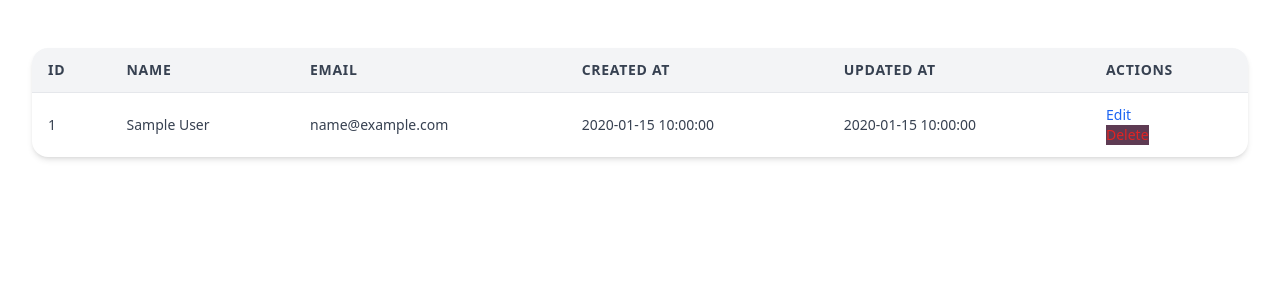
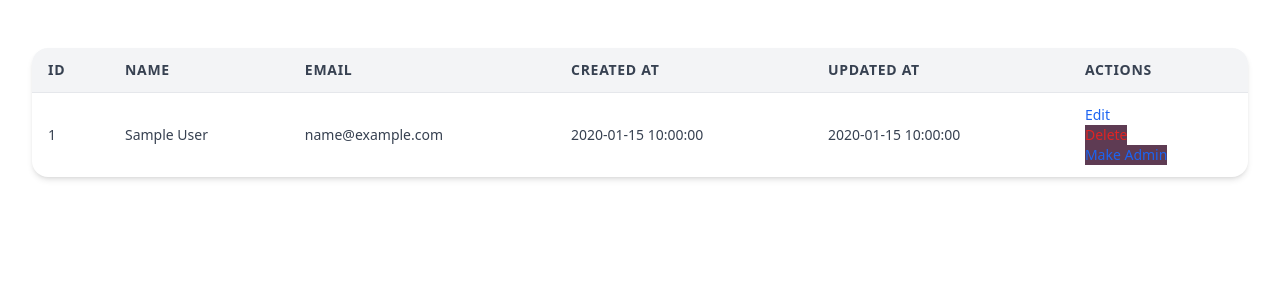
Before and after one commit to lsblackburn/Annual-Leave-Booker, a Flask app: template templates/pages/controlpanel.html in a window 1280 px wide. Shown: the part 64-364 px from the top of the page. Run offline with Flask 3, Linux system fonts and the light colour scheme; the template is opened without the code that fills it: values that come from a table or form of the project are taken from there, others are empty; tables that the repository leaves empty hold one stand-in row (values such as "Sample post"); style sheets or scripts are compiled from the project's sources; some libraries are stand-ins or nearby versions.

Commit message:
Added make admin button to form

```diff
--- a/templates/pages/controlpanel.html
+++ b/templates/pages/controlpanel.html
@@ -28,11 +28,17 @@
             <td class="px-4 py-3">
                 <a href="#" class="text-blue-600 hover:underline mr-2">Edit</a>
                 {% if user.id != current_user_id %}
-                <form method="POST" action="{{ url_for('delete_user', user_id=user.id) }}" onsubmit="return confirm('Are you sure you want to delete this user?');">
+                <form method="POST" action="{{ url_for('delete_user', user_id=user.id) }}"
+                    onsubmit="return confirm('Are you sure you want to delete this user?');">
                     <button type="submit" class="text-red-600 hover:underline">Delete</button>
+                </form>
+
+                <form method="POST" action="{{ url_for('make_admin', user_id=user.id) }}" onsubmit="return confirmMakeAdmin(event, {{ user.id }})">
+                    <button type="submit" class="text-blue-600 hover:underline">Make Admin</button>
                 </form>
                 {% endif %}
             </td>
+
         </tr>
         {% endfor %}
     </tbody>
```
